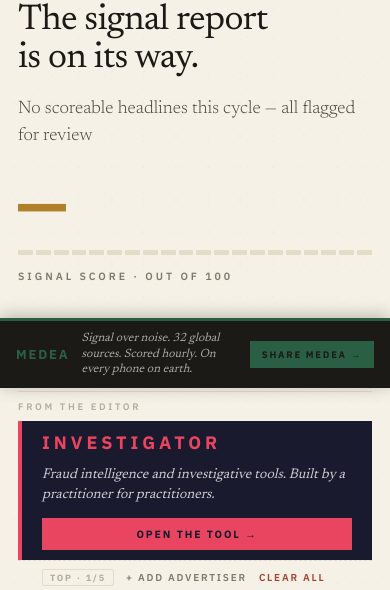
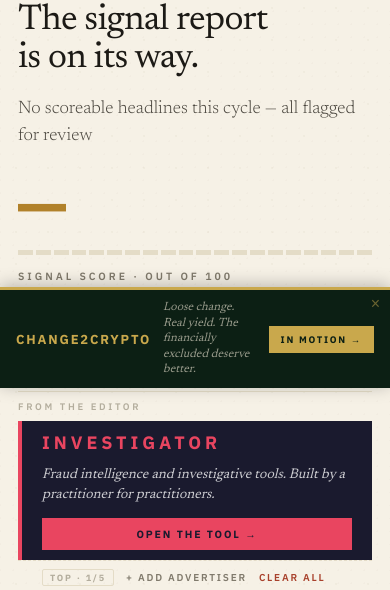
Before and after one commit to The-Code-Cauldron/MeDea, a Flask app: page / in a window 390 px wide. Shown: the part 456-1046 px from the top of the page. Run offline with Flask 3, Linux system fonts and the light colour scheme; the visitor is signed in with stand-in values (Sample User, id 1); data that the repository does not hold is empty; some libraries are stand-ins or nearby versions.

Commit message:
Mobile float ad: Change2Crypto awareness unit

```diff
--- a/templates/index.html
+++ b/templates/index.html
@@ -1923,17 +1923,14 @@
 
 </div>
 
-<!-- ───── Floating mobile ad ───── -->
+<!-- ───── Floating mobile ad — Change2Crypto ───── -->
 {% if ready %}
 <div class="ad-float" id="ad-float"
-     style="background:{{ ad_sidebar.bg_color }};border-top:3px solid {{ ad_sidebar.accent }}">
-  <button class="ad-float-dismiss" onclick="document.getElementById('ad-float').style.display='none'" aria-label="Dismiss">×</button>
-  <a class="ad-brand" href="{{ ad_sidebar.url }}" target="_blank" rel="noopener sponsored"
-     style="color:{{ ad_sidebar.accent }};text-decoration:none">{{ ad_sidebar.headline }}</a>
-  <a class="ad-strapline" href="{{ ad_sidebar.url }}" target="_blank" rel="noopener sponsored"
-     style="text-decoration:none;color:rgba(255,255,255,.78)">{{ ad_sidebar.strapline }}</a>
-  <a class="ad-cta" href="{{ ad_sidebar.url }}" target="_blank" rel="noopener sponsored"
-     style="color:{{ ad_sidebar.bg_color }};background:{{ ad_sidebar.accent }};text-decoration:none">{{ ad_sidebar.cta }}</a>
+     style="background:#0c1f14;border-top:3px solid #c9a84c">
+  <button class="ad-float-dismiss" onclick="document.getElementById('ad-float').style.display='none'" aria-label="Dismiss" style="color:#c9a84c">×</button>
+  <span class="ad-brand" style="color:#c9a84c">Change2Crypto</span>
+  <span class="ad-strapline" style="color:rgba(236,228,210,.78)">Loose change. Real yield. The financially excluded deserve better.</span>
+  <span class="ad-cta" style="color:#0c1f14;background:#c9a84c">In motion →</span>
 </div>
 {% endif %}
 
```
